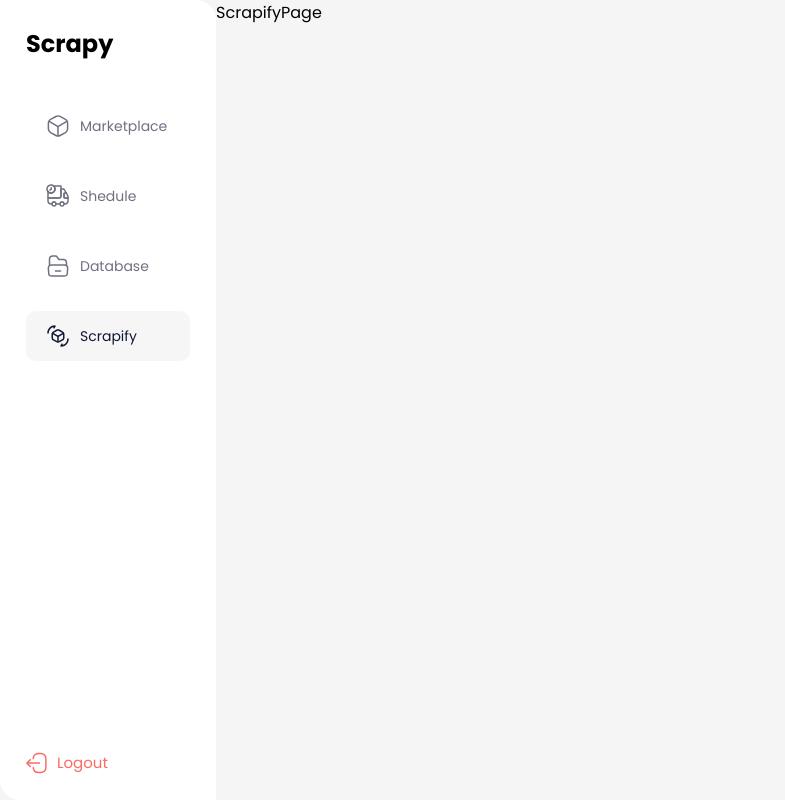
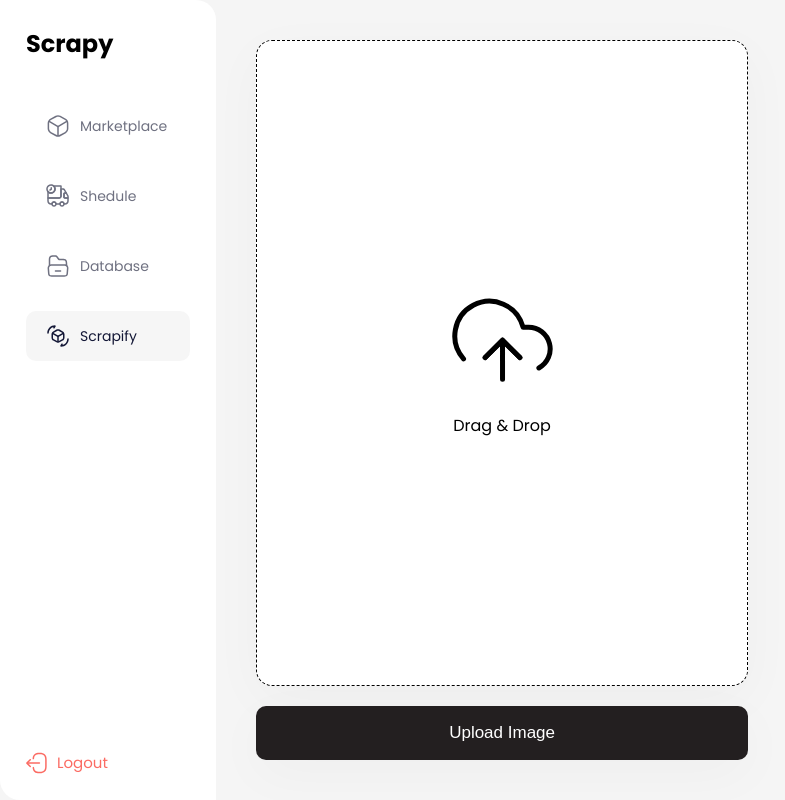
Before and after one commit to Abhinav-K-E/scrapy, a React (Vite) app: page /dashboard/srapify in a window 1280 px wide. Shown: the whole page, without its empty margins (0-785 px from the left). Built offline with nearby package versions, Linux system fonts and the light colour scheme.

Commit message:
upload-ui

```diff
--- a/package.json
+++ b/package.json
@@ -10,8 +10,10 @@
     "preview": "vite preview"
   },
   "dependencies": {
+    "axios": "^1.6.7",
     "react": "^18.2.0",
     "react-dom": "^18.2.0",
+    "react-dropzone": "^14.2.3",
     "react-router-dom": "^6.22.1",
     "sass": "^1.71.1"
   },
--- a/src/pages/ScrapifyPage/ScrapifyPage.jsx
+++ b/src/pages/ScrapifyPage/ScrapifyPage.jsx
@@ -1,10 +1,102 @@
-import React from 'react'
-import './ScrapifyPage.scss'
+import React, { useState } from 'react';
+import axios from 'axios';
+import { useDropzone } from 'react-dropzone';
+import './ScrapifyPage.scss';
 
-const ScrapifyPage = () => {
+const ImageUpload = () => {
+  const [selectedFile, setSelectedFile] = useState(null);
+  const [previewUrl, setPreviewUrl] = useState(null);
+  const [uploadStatus, setUploadStatus] = useState(null);
+
+  const onDrop = (acceptedFiles) => {
+    setSelectedFile(acceptedFiles[0]);
+
+    // Set preview URL using URL.createObjectURL for preview purposes
+    const reader = new FileReader();
+    reader.readAsDataURL(acceptedFiles[0]);
+    reader.onloadend = () => setPreviewUrl(reader.result);
+  };
+
+  const handleSubmit = async () => {
+    if (!selectedFile) {
+      setUploadStatus('Please select an image');
+      return;
+    }
+
+    try {
+      const formData = new FormData();
+      formData.append('image', selectedFile);
+
+      const response = await axios.post('/api/upload', formData, {
+        headers: {
+          'Content-Type': 'multipart/form-data',
+        },
+      });
+
+      setUploadStatus('Image uploaded successfully!');
+      console.log(response.data); // Response data from the backend
+    } catch (error) {
+      console.error(error);
+      setUploadStatus('Upload failed!');
+    }
+  };
+
+  const { getRootProps, getInputProps } = useDropzone({ onDrop });
+
   return (
-    <div>ScrapifyPage</div>
-  )
-}
+    <div className='scrapify-page'>
+      <div className='upload-grid'>
+        <div className='left-grid'>
+          <div {...getRootProps()} className='upload-sec'>
+            <input {...getInputProps()} />
+            {selectedFile ? (
+              <img className='img-preview' src={previewUrl} alt='Selected image preview' />
+            ) : (
+              <div className='upload-txt'>
+                <svg
+                  width={105}
+                  height={105}
+                  fill='none'
+                  xmlns='http://www.w3.org/2000/svg'
+                >
+                  <path
+                    d='M69.857 69.575L52.524 52.242 35.19 69.575M52.524 52.242v39'
+                    stroke='#000'
+                    strokeWidth={5}
+                    strokeLinecap='round'
+                    strokeLinejoin='round'
+                  />
+                  <path
+                    d='M88.88 79.932a21.667 21.667 0 00-10.356-40.69h-5.46a34.667 34.667 0 10-59.54 31.633'
+                    stroke='#000'
+                    strokeWidth={5}
+                    strokeLinecap='round'
+                    strokeLinejoin='round'
+                  />
+                  <path
+                    d='M69.857 69.575L52.524 52.242 35.19 69.575'
+                    stroke='#000'
+                    strokeWidth={5}
+                    strokeLinecap='round'
+                    strokeLinejoin='round'
+                  />
+                </svg>
+                Drag & Drop
+              </div>
+            )}
+            {uploadStatus && <p>{uploadStatus}</p>}
+            <button className='upload-btn' onClick={handleSubmit}>
+              Upload Image
+            </button>
+          </div>
+        </div>
+        <div className='right-grid'>
 
-export default ScrapifyPage
+
+        </div>
+      </div>
+    </div>
+  );
+};
+
+export default ImageUpload;
--- a/src/pages/ScrapifyPage/ScrapifyPage.scss
+++ b/src/pages/ScrapifyPage/ScrapifyPage.scss
@@ -0,0 +1,59 @@
+.scrapify-page {
+  width: 100%;
+  height: 100vh;
+}
+
+// grid
+.upload-grid{
+
+    width: 100%;
+    height: 100%;
+    display: grid;
+    grid-template-columns: repeat(2,1fr);
+    padding: 40px;
+}
+
+.left-grid{
+    width: 100%;
+    height: 100%;
+}
+
+
+.upload-sec {
+  width: 100%;
+  height: 100%;
+  display: flex;
+  flex-direction: column;
+  gap: 20px;
+}
+
+.upload-txt {
+  width: 100%;
+  height: 100%;
+  display: flex;
+  flex-direction: column;
+  align-items: center;
+  justify-content: center;
+  gap: 20px;
+  text-align: center;
+  border-radius: 16px;
+  border: 1.5px dashed #000;
+  background: #fff;
+  box-shadow: 0px 14px 54px 0px rgba(0, 0, 0, 0.03);
+}
+
+.img-preview{
+    width: 100%;
+    height: 100%;
+}
+
+.upload-btn {
+  width: 100%;
+  height: 60px;
+  border-radius: 10px;
+  background: #231f20;
+  box-shadow: 0px 14px 54px 0px rgba(0, 0, 0, 0.03);
+  border: none;
+  color: #fff;
+  font-size: 17px;
+}
```
Also changed, not shown: 1 other file (tests, documents, lock files or other folders).
